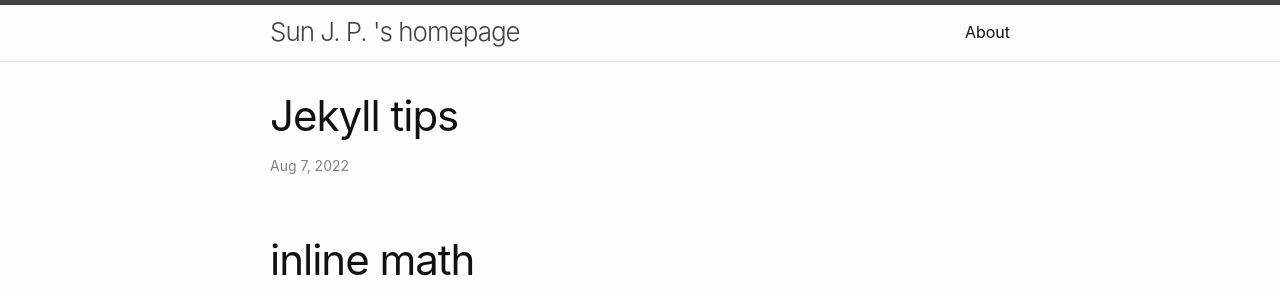
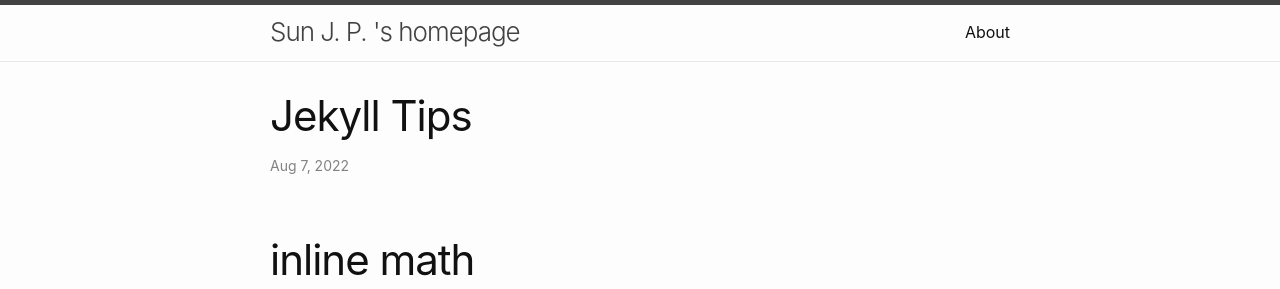
Before and after one commit to sunjp704/sunjp704.github.io, a Jekyll site: the page built from Tips/_posts/2022-08-07-jekyll-tips.md, in a window 1280 px wide. Shown: the top 289 px of the page. Built offline with Jekyll 4.4.1, drawn with Linux system fonts in a browser that asks for light colours.

```diff
--- a/_posts/2022-08-07-jekyll-tips.md
+++ b/Tips/_posts/2022-08-07-jekyll-tips.md
@@ -1,6 +1,6 @@
 ---
 layout: post
-title: "Jekyll tips"
+title: "Jekyll Tips"
 categories: Jekyll MathJax
 ---
 
```
Also changed, not shown: Tips/_posts/2022-08-01-git-tips.md (renamed from _posts/2022-08-01-git-tips.md).
